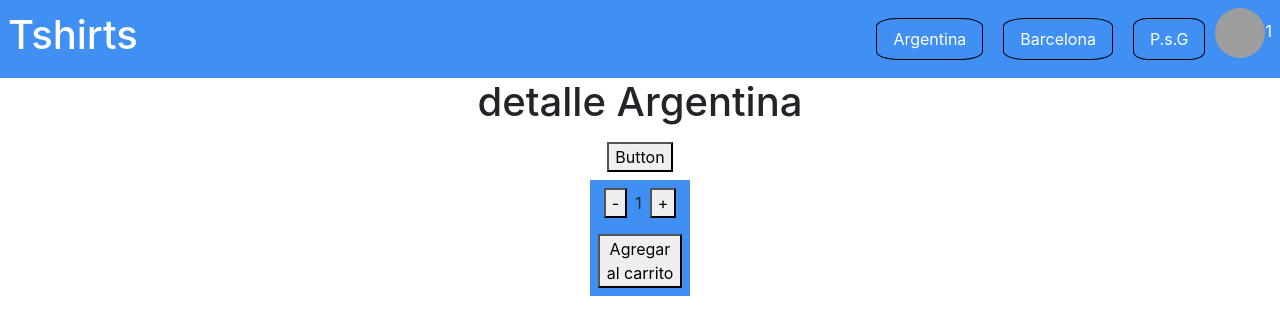
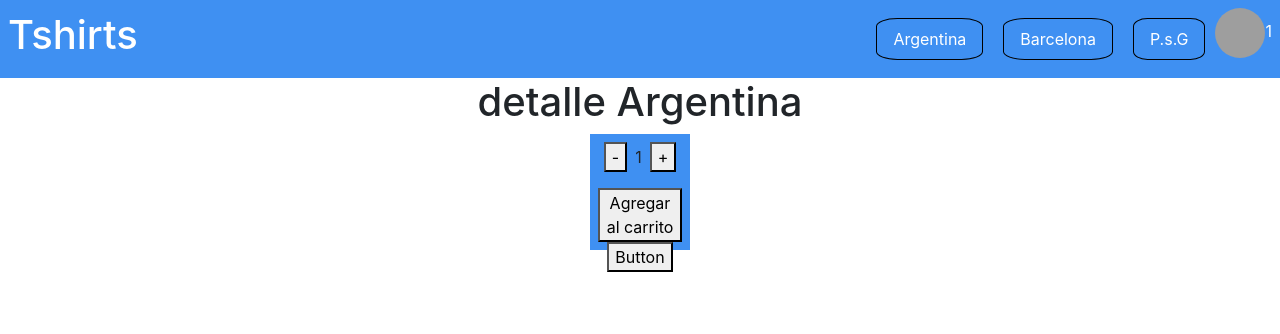
Before and after one commit to ropacho12/pruebareact, a React (Create React App) app: page /detail/1 in a window 1280 px wide. Shown: the top 334 px of the page. Built offline with nearby package versions, Linux system fonts and the light colour scheme; grey boxes are pictures that could not be loaded.

Commit message:
modifique el landing, acomode componentes pero no puedo poner info en el detalle

```diff
--- a/src/App.js
+++ b/src/App.js
@@ -7,13 +7,13 @@ import ItemDetailContainer from './componentes/ItemDetailContainer/ItemDetailCon
 import Button from './componentes/Button/Button';
 import {BrowserRouter, Routes, Route} from 'react-router-dom'
 
-import Contador from './componentes/Contador/Contador';
+// import Contador from './componentes/Contador/Contador';
 
 
 
 function App() {
-  const total = (Cantidad)=> {
-    console.log (`Compraste ${Cantidad}`)}
+  // const total = (Cantidad)=> {
+  //   console.log (`Compraste ${Cantidad}`)}
 
 
 
@@ -31,7 +31,8 @@ function App() {
            <Button/>
       </BrowserRouter>
 
-      <Contador Stock={10} onAdd ={total}/>
+      {/* <Contador Stock={10} onAdd ={total}/> */}
+
 
     </div>
   );
--- a/src/asyncMock.js
+++ b/src/asyncMock.js
@@ -1,24 +1,24 @@
 
 const Productos =
 [
-  { id: 1,
+  { id: "1",
     stock:10,
     name: "Argentina",
-categoria: "titular",
+    categoria: "titular",
     img: "https://cf.shopee.com.ar/file/4343acb9b227d6f57bf20c25b7734956",
   },
   {
-    id: 2,
+    id: "2",
     stock:20,
     name: "Barcelona",
-categoria: "titular",
+    categoria: "titular",
     img: "https://http2.mlstatic.com/D_NQ_NP_946006-MLA50543725241_072022-W.jpg",
   },
   {
-    id: 3,
+    id: "3",
     stock:30,
     name: "Psg",
-   categoria: "titular",
+    categoria: "titular",
     img: "https://media.revistagq.com/photos/61234dd677e5ac512f83f927/1:1/w_1728,h_1728,c_limit/descarga.jpeg",
   },
 ]
@@ -27,7 +27,7 @@ export const galeria = () =>{
     return new Promise ((resolve) =>{
         setTimeout (()=> {
             resolve (Productos)
-        }, 3000)
+        }, 500)
 
     })
 }
--- a/src/componentes/Item/Item.js
+++ b/src/componentes/Item/Item.js
@@ -10,6 +10,7 @@ const Item = ({Productos, id}) => {
     <div className='card-item'>
            <li className='card-li'>
                <h3 className='card-title'>{Productos.name}</h3>
+
                <img className='Item-img' src={Productos.img} alt={Productos.name}/>
                <Link to={`/detail/${Productos.id}`} className='Option'>Ver detalle</Link>
             </li>
--- a/src/componentes/ItemDetail/ItemDetail.js
+++ b/src/componentes/ItemDetail/ItemDetail.js
@@ -1,11 +1,25 @@
-// import Item from "../Item/Item"
+// import Item from "../Item/I
+import React from 'react';
+import Contador from '../Contador/Contador';
 
 
-const ItemDetail = ({ name }) =>{
+const ItemDetail = ({name, categoria}) =>{
+
+    const total = (Cantidad)=> {
+        console.log (`Compraste ${Cantidad}`);
+    };
 
     return (
+        <div>
+            <h1>{name}</h1>
 
-        <h1>{name}</h1>
+            <h4>{categoria}</h4>
+
+
+
+            <Contador Stock={10} onAdd ={total}/>
+        </div>
+
 
 
     )
--- a/src/componentes/ItemDetailContainer/ItemDetailContainer.js
+++ b/src/componentes/ItemDetailContainer/ItemDetailContainer.js
@@ -1,30 +1,32 @@
 import {useState, useEffect } from "react";
 import { getGaleriaById } from "../../asyncMock";
-import ItemDetail from "../ItemDetail/ItemDetail";
+import ItemDetail from '../ItemDetail/ItemDetail'
 import { useParams } from "react-router-dom";
 
 
 const ItemDetailContainer = () =>{
-  const [data, setData]= useState ()
+  const [galeria, setGaleria]= useState ()
 
-  const {productId} = useParams ()
+  const {id}= useParams ()
 
 
   useEffect (() => {
-        getGaleriaById (productId)
-            .then(data=>{
-                setData (data)
-            })
-            .catch (error => {
-                console.log(error)
-            })
+        getGaleriaById (id).then(response =>{
+            setGaleria (response)
+        })
 
-    }, [productId])
+
+
+    },[] )
 
     return (
         <div>
             <h1> detalle Argentina</h1>
-            <ItemDetail {...data} />
+            <ItemDetail {...galeria}/>
+
+
+
+
         </div>
     )
 }
--- a/src/componentes/ItemListContainer/ItemListContainer.js
+++ b/src/componentes/ItemListContainer/ItemListContainer.js
@@ -2,7 +2,7 @@ import  './ItemListContainer.css'
 import {galeria } from '../../asyncMock'
 import ItemList from '../ItemList/ItemList'
 import { useEffect, useState } from 'react'
-import { Link } from 'react-router-dom'
+// import { Link } from 'react-router-dom'
 
 
 // ItemListContainer muestra UN SOLO producto
@@ -22,10 +22,10 @@ const ItemListContainer = ({saludos}) => {
                <>
                  <h1>{saludos}</h1>
 
-                      <div style={{backgroundColor: 'red' }} >
+                      {/* <div style={{backgroundColor: 'red' }} >
                       {Productos.map (prod => <Link to={`/detail${prod.id}`}   key={prod.id}>{prod.name}</Link>)}
 
-                      </div>
+                      </div> */}
 
 
                   <ItemList Productos={Productos}/>
```
